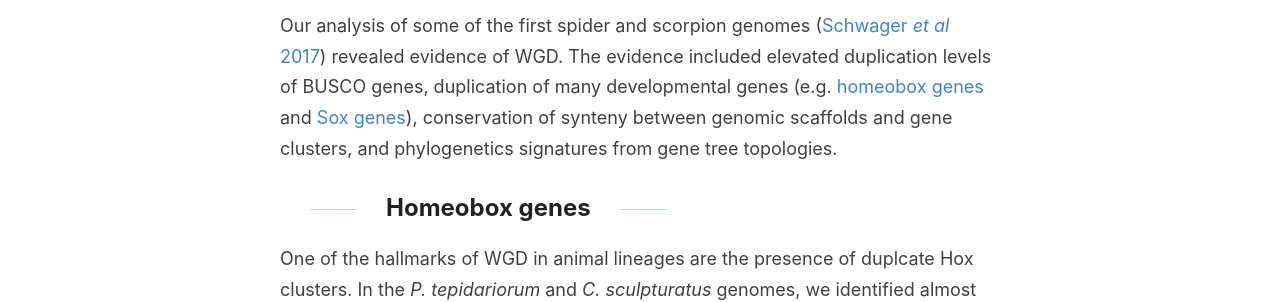
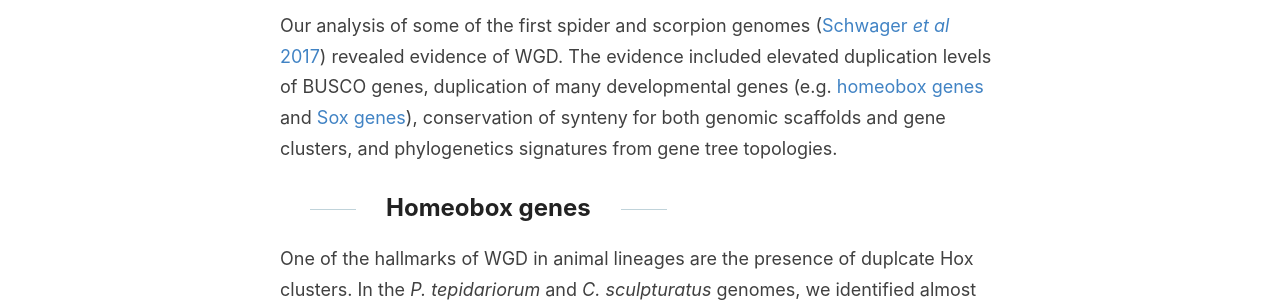
Before and after one commit to djleite/djleite.github.io, a Jekyll site: the page built from _posts/2025-05-08-spider-wgd.md, in a window 1280 px wide and 900 px high, scrolled down 1058 px. Shown: the part 153-455 px from the top of the window. Built offline with Jekyll 4.4.1, drawn with Linux system fonts in a browser that asks for light colours; our own code applies the rules of GitHub Pages for plain Markdown files.

Commit message:
post spider wgd

```diff
--- a/_posts/2025-05-08-spider-wgd.md
+++ b/_posts/2025-05-08-spider-wgd.md
@@ -14,7 +14,7 @@ Whole genome duplication (WGD) contributes large additions of genetic material t
 <p style="text-align:left; font-size: 0.85rem; line-height: 1.2;"><b>Figure 1: The arthropod phylogeny.</b> Representatives of chelicerates, including spiders (<i>P. tepidariorum</i>, <i>S. mimosarum</i>, and <i>A. geniculata</i>) and scorpions (<i>C. sculpturatus</i> and <i>M. martensii</i>), a tick (<i>I. scapularis</i>), a mite (<i>T. urticae</i>), and a horseshoe crab (<i>L. polyphemus</i>), as well as representatives of Myriapoda (<i>S. maritima</i>), Crustacea (<i>D. pulex</i>), and Insecta (<i>D. melanogaster</i> and <i>T. castaneum</i>).</p>
 
 ## Genomes of spiders and scorpions
-Our analysis of some of the first spider and scorpion genomes (<a href="https://bmcbiol.biomedcentral.com/articles/10.1186/s12915-017-0399-x" target="_blank" rel="noopener noreferrer">Schwager <i>et al</i> 2017</a>) revealed evidence of WGD. The evidence included elevated duplication levels of BUSCO genes, duplication of many developmental genes (e.g. [homeobox genes](/spider-wgd#homeobox-genes) and [Sox genes](/spider-wgd#sox-genes)), conservation of synteny between genomic scaffolds and gene clusters, and phylogenetics signatures from gene tree topologies.
+Our analysis of some of the first spider and scorpion genomes (<a href="https://bmcbiol.biomedcentral.com/articles/10.1186/s12915-017-0399-x" target="_blank" rel="noopener noreferrer">Schwager <i>et al</i> 2017</a>) revealed evidence of WGD. The evidence included elevated duplication levels of BUSCO genes, duplication of many developmental genes (e.g. [homeobox genes](/spider-wgd#homeobox-genes) and [Sox genes](/spider-wgd#sox-genes)), conservation of synteny for both genomic scaffolds and gene clusters, and phylogenetics signatures from gene tree topologies.
 
 ## Homeobox genes
 One of the hallmarks of WGD in animal lineages are the presence of duplcate Hox clusters. In the <i>P. tepidariorum</i> and <i>C. sculpturatus</i> genomes, we identified almost intact duplicate Hox clusters (<a href="https://bmcbiol.biomedcentral.com/articles/10.1186/s12915-017-0399-x" target="_blank" rel="noopener noreferrer">Schwager <i>et al</i> 2017</a>).
```
